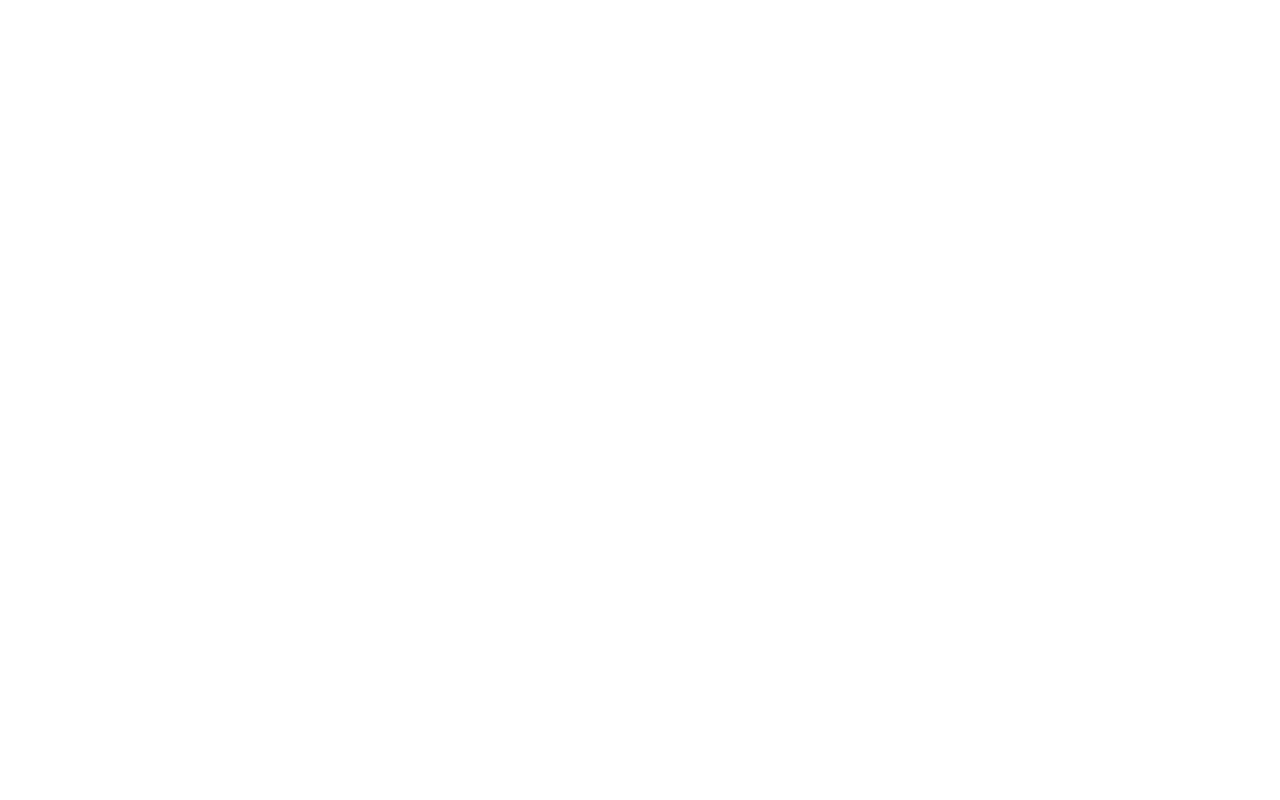
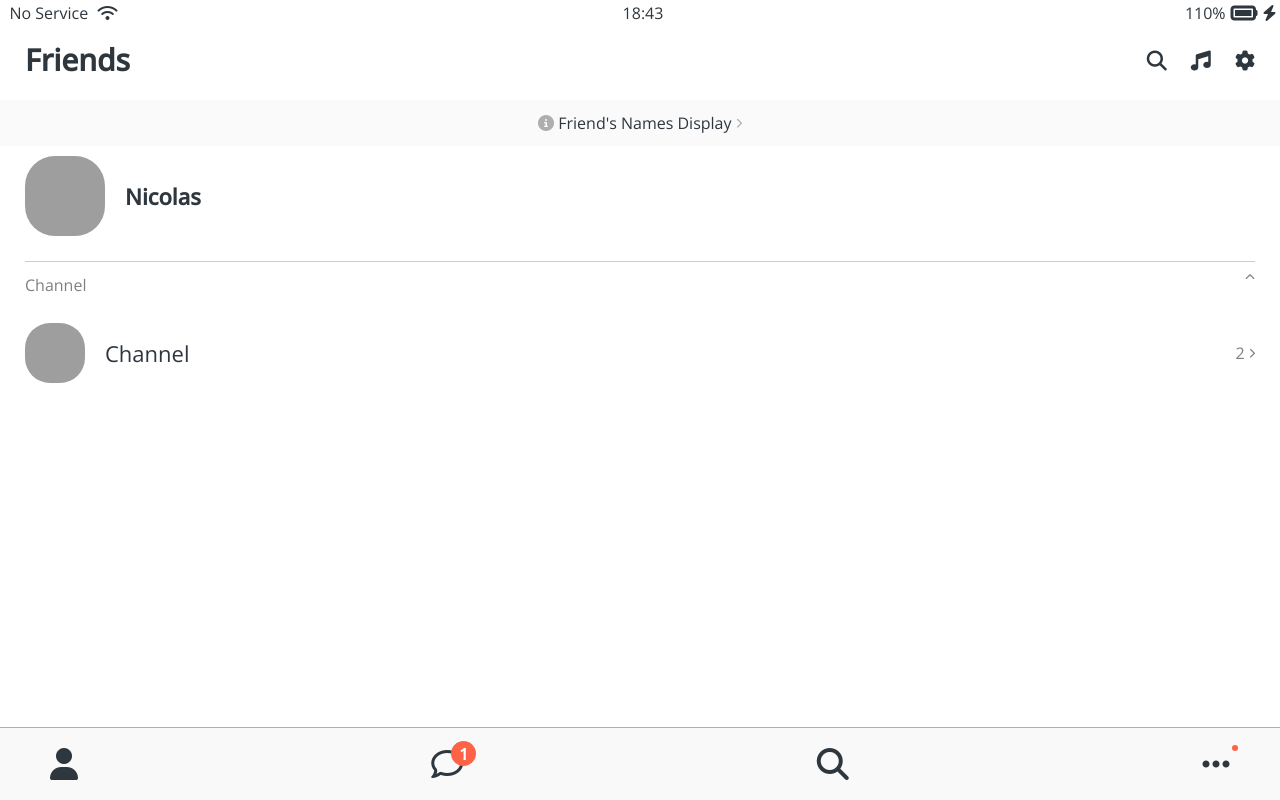
Before and after one commit to oldBass/kokoa2023, a plain HTML site: page friends.html in a window 1280 px wide. Drawn offline with nearby package versions, Linux system fonts and the light colour scheme; grey boxes are pictures that could not be loaded.

Commit message:
230924 10:37

```diff
--- /dev/null
+++ b/CSS/components/nav-bar.css
@@ -0,0 +1,43 @@
+.nav {
+  position: fixed;
+  bottom: 0;
+  width: 100%;
+  background-color: #f9f9fa;
+  padding: 20px 50px;
+  box-sizing: border-box;
+  border-top: 1px solid rgba(0, 0, 0, 0.3);
+}
+.nav__list {
+  display: flex;
+  justify-content: space-between;
+}
+.nav__link {
+  color: #2e363e;
+  position: relative;
+}
+.nav__notification {
+  display: flex;
+  justify-content: center;
+  align-items: center;
+  background-color: tomato;
+  width: 25px;
+  height: 25px;
+  border-radius: 15px;
+  color: white;
+  font-weight: 600;
+  position: absolute;
+  left: 20px;
+  bottom: 15px;
+}
+.nav__reddot {
+  display: flex;
+  justify-content: center;
+  align-items: center;
+  background-color: tomato;
+  width: 6px;
+  height: 6px;
+  border-radius: 3px;
+  position: absolute;
+  left: 30px;
+  bottom: 30px;
+}
--- /dev/null
+++ b/CSS/components/screen-header.css
@@ -0,0 +1,14 @@
+.screen-header {
+  display: flex;
+  justify-content: space-between;
+  align-items: center;
+  padding: var(--horizontal-space);
+  margin-top: 20px;
+}
+.screen-header__title {
+  font-size: 30px;
+  font-weight: 600;
+}
+.screen-header__icons span {
+  margin-left: 20px;
+}
--- a/CSS/components/status-bar.css
+++ b/CSS/components/status-bar.css
@@ -1,6 +1,10 @@
 .status-bar {
+  position: fixed;
+  width: 100%;
+  top: 0;
   display: flex;
   justify-content: center;
+  align-items: center;
   padding: 5px 3px;
 }
 .status-bar__column {
--- /dev/null
+++ b/CSS/components/user-component.css
@@ -0,0 +1,40 @@
+.user-component {
+  justify-content: space-between;
+}
+.user-component,
+.user-component__column:first-child {
+  display: flex;
+  align-items: center;
+}
+
+.user-component__avatar {
+  width: 70px;
+  height: 70px;
+  border-radius: 30px;
+  margin-right: 20px;
+}
+.user-component__title {
+  font-weight: 600;
+  font-size: 22px;
+}
+.user-component__subtitle {
+  margin-top: 8px;
+  font-size: 17px;
+  color: rgba(0, 0, 0, 0.5);
+}
+.user-component__avatar--xl {
+  width: 80px;
+  height: 80px;
+}
+.user-component__avatar--sm {
+  width: 60px;
+  height: 60px;
+  border-radius: 25px;
+}
+.user-component__title--not-bold {
+  font-weight: 400;
+}
+
+.user-component__column:last-child {
+  color: rgba(0, 0, 0, 0.5);
+}
--- a/CSS/reset.css
+++ b/CSS/reset.css
@@ -126,3 +126,8 @@ table {
 input:focus {
   outline: none;
 }
+
+a {
+  color: inherit;
+  text-decoration: none;
+}
--- /dev/null
+++ b/CSS/screens/friends.css
@@ -0,0 +1,25 @@
+#friends-display-link {
+  text-align: center;
+  display: block;
+  background-color: #fafafa;
+  padding: 15px 0px;
+  font-size: 16px;
+  margin-bottom: 10px;
+}
+#friends-display-link i {
+  color: rgba(0, 0, 0, 0.3);
+}
+.friends-screen {
+  padding: 0px var(--horizontal-space);
+}
+.friends-screen__channel {
+  margin-top: 25px;
+  border-top: 1px solid rgba(0, 0, 0, 0.2);
+  padding-top: 15px;
+}
+.friends-screen__channel-header {
+  margin-bottom: 30px;
+  display: flex;
+  justify-content: space-between;
+  color: rgba(0, 0, 0, 0.5);
+}
--- a/CSS/screens/login.css
+++ b/CSS/screens/login.css
@@ -0,0 +1,54 @@
+.welcome-header {
+  margin: 90px 0;
+  text-align: center;
+  display: flex;
+  flex-direction: column;
+  align-items: center;
+  font-weight: 500;
+}
+.welcome-header__title {
+  margin-bottom: 30px;
+  font-size: 25px;
+}
+.welcome-header__text {
+  width: 60%;
+  opacity: 0.7;
+}
+#login-form {
+  display: flex;
+  flex-direction: column;
+  margin: 0 30px;
+}
+
+#login-form input {
+  border: none;
+  padding: 15px 0;
+  font-size: 18px;
+  margin-bottom: 25px;
+}
+
+#login-form input:not([type="submit"]) {
+  border-bottom: 1px solid rgba(0, 0, 0, 0.2);
+  transition: border-color 0.3s ease-in-out;
+}
+#login-form input::placeholder {
+  color: rgba(0, 0, 0, 0.4);
+}
+
+#login-form input:focus {
+  border-color: var(--yellow);
+}
+
+#login-form input[type="submit"] {
+  background-color: var(--yellow);
+  cursor: pointer;
+  padding: 20px 0;
+  border-radius: 5px;
+}
+
+#login-form a {
+  text-align: center;
+  text-decoration: none;
+  color: inherit;
+  font-size: 13px;
+}
--- a/CSS/styles.css
+++ b/CSS/styles.css
@@ -1,12 +1,18 @@
 @import url("https://fonts.googleapis.com/css2?family=Open+Sans:wght@400;500&family=Yellowtail&display=swap");
+
 @import "reset.css";
 @import "variables.css";
 
 /* Components */
 @import "components/status-bar.css";
+@import "components/nav-bar.css";
+@import "components/screen-header.css";
+@import "components/user-component.css";
 
 /* Screens */
 @import "screens/login.css";
+@import "screens/friends.css";
 body {
+  color: #2e363e;
   font-family: "Open Sans", sans-serif;
 }
--- a/CSS/variables.css
+++ b/CSS/variables.css
@@ -1,3 +1,4 @@
 :root {
   --yellow: #fae100;
+  --horizontal-space: 25px;
 }
--- a/friends.html
+++ b/friends.html
@@ -0,0 +1,107 @@
+<!DOCTYPE html>
+<html lang="en">
+  <head>
+    <link rel="stylesheet" href="css/styles.css" />
+    <meta charset="UTF-8" />
+    <meta name="viewport" content="width=device-width, initial-scale=1.0" />
+    <title>Friends - Kokoa Clone</title>
+  </head>
+  <body>
+    <div class="status-bar">
+      <div class="status-bar__column">
+        <span>No Service</span>
+        <i class="fa-solid fa-wifi"></i>
+      </div>
+      <div class="status-bar__column">
+        <span>18:43</span>
+      </div>
+      <div class="status-bar__column">
+        <span>110%</span>
+        <i class="fa-solid fa-battery-full fa-xl"></i>
+        <i class="fa-solid fa-bolt"></i>
+      </div>
+    </div>
+    <header class="screen-header">
+      <h1 class="screen-header__title">Friends</h1>
+      <div class="screen-header__icons">
+        <span><i class="fa-solid fa-magnifying-glass fa-lg"></i></span>
+        <span><i class="fa-solid fa-music fa-lg"></i></span>
+        <span><i class="fa-solid fa-gear fa-lg"></i></span>
+      </div>
+    </header>
+    <a id="friends-display-link" href=""
+      ><i class="fa-solid fa-circle-info"></i> Friend's Names Display
+      <i class="fa-solid fa-chevron-right fa-2xs"></i>
+    </a>
+    <main class="friends-screen">
+      <div class="user-component">
+        <div class="user-component__column">
+          <img
+            src="https://avatars3.githubusercontent.com/u/3612017"
+            class="user-component__avatar user-component__avatar--xl"
+          />
+          <div class="user-component__text">
+            <h4 class="user-component__title">Nicolas</h4>
+            <!-- <h6 class="user-component__subtitle">this text whatever</h6> -->
+          </div>
+        </div>
+        <div class="user-comopnent__column"></div>
+      </div>
+      <div class="friends-screen__channel">
+        <div class="friends-screen__channel-header">
+          <span>Channel</span>
+          <i class="fa-solid fa-chevron-up fa-2xs"></i>
+        </div>
+        <div class="user-component">
+          <div class="user-component__column">
+            <img
+              src="https://avatars3.githubusercontent.com/u/3612017"
+              class="user-component__avatar user-component__avatar--sm"
+            />
+            <div class="user-component__text">
+              <h4 class="user-component__title user-component__title--not-bold">
+                Channel
+              </h4>
+            </div>
+          </div>
+          <div class="user-component__column">
+            <span>2</span>
+            <i class="fa-solid fa-chevron-right fa-2xs"></i>
+          </div>
+        </div>
+      </div>
+    </main>
+
+    <nav class="nav">
+      <ul class="nav__list">
+        <li class="nav__btn">
+          <a class="nav__link" href="#"
+            ><i class="fa-solid fa-user fa-2x"></i
+          ></a>
+        </li>
+        <li class="nav__btn">
+          <a class="nav__link" href="#">
+            <span class="nav__notification">1</span
+            ><i class="fa-regular fa-comment fa-2x"></i
+          ></a>
+        </li>
+        <li class="nav__btn">
+          <a class="nav__link" href="#"
+            ><i class="fa-solid fa-magnifying-glass fa-2x"></i
+          ></a>
+        </li>
+        <li class="nav__btn">
+          <a class="nav__link" href="#">
+            <div class="nav__reddot"></div>
+            <i class="fa-solid fa-ellipsis fa-2x"></i
+          ></a>
+        </li>
+      </ul>
+    </nav>
+
+    <script
+      src="https://kit.fontawesome.com/e2e030726e.js"
+      crossorigin="anonymous"
+    ></script>
+  </body>
+</html>
```
Also changed, not shown: index.html (+4 -4 lines).
